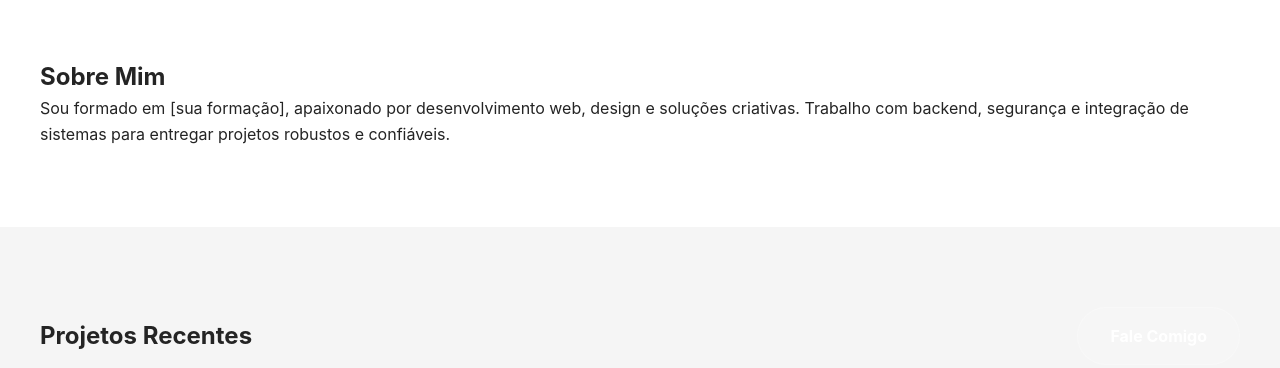
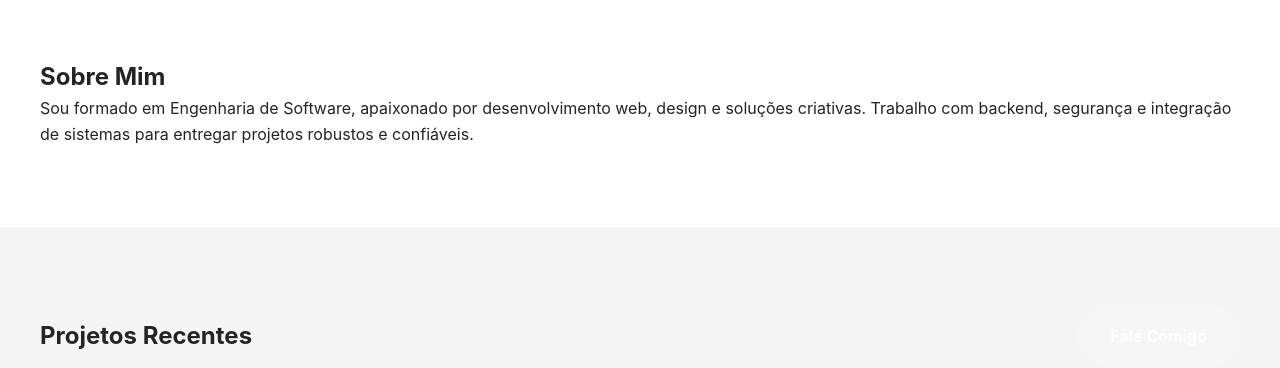
Before and after one commit to arthursantos12-ceub/github-page, a plain HTML site: page index.html in a window 1280 px wide. Shown: the part 730-1098 px from the top of the page. Drawn offline with Linux system fonts and the light colour scheme.

Commit message:
Update index.html

```diff
--- a/index.html
+++ b/index.html
@@ -33,7 +33,7 @@
         <section id="about" class="section-light">
             <div class="container">
                 <h2>Sobre Mim</h2>
-                <p>Sou formado em [sua formação], apaixonado por desenvolvimento web, design e soluções criativas. Trabalho com backend, segurança e integração de sistemas para entregar projetos robustos e confiáveis.</p>
+                <p>Sou formado em Engenharia de Software, apaixonado por desenvolvimento web, design e soluções criativas. Trabalho com backend, segurança e integração de sistemas para entregar projetos robustos e confiáveis.</p>
             </div>
         </section>
 
```
